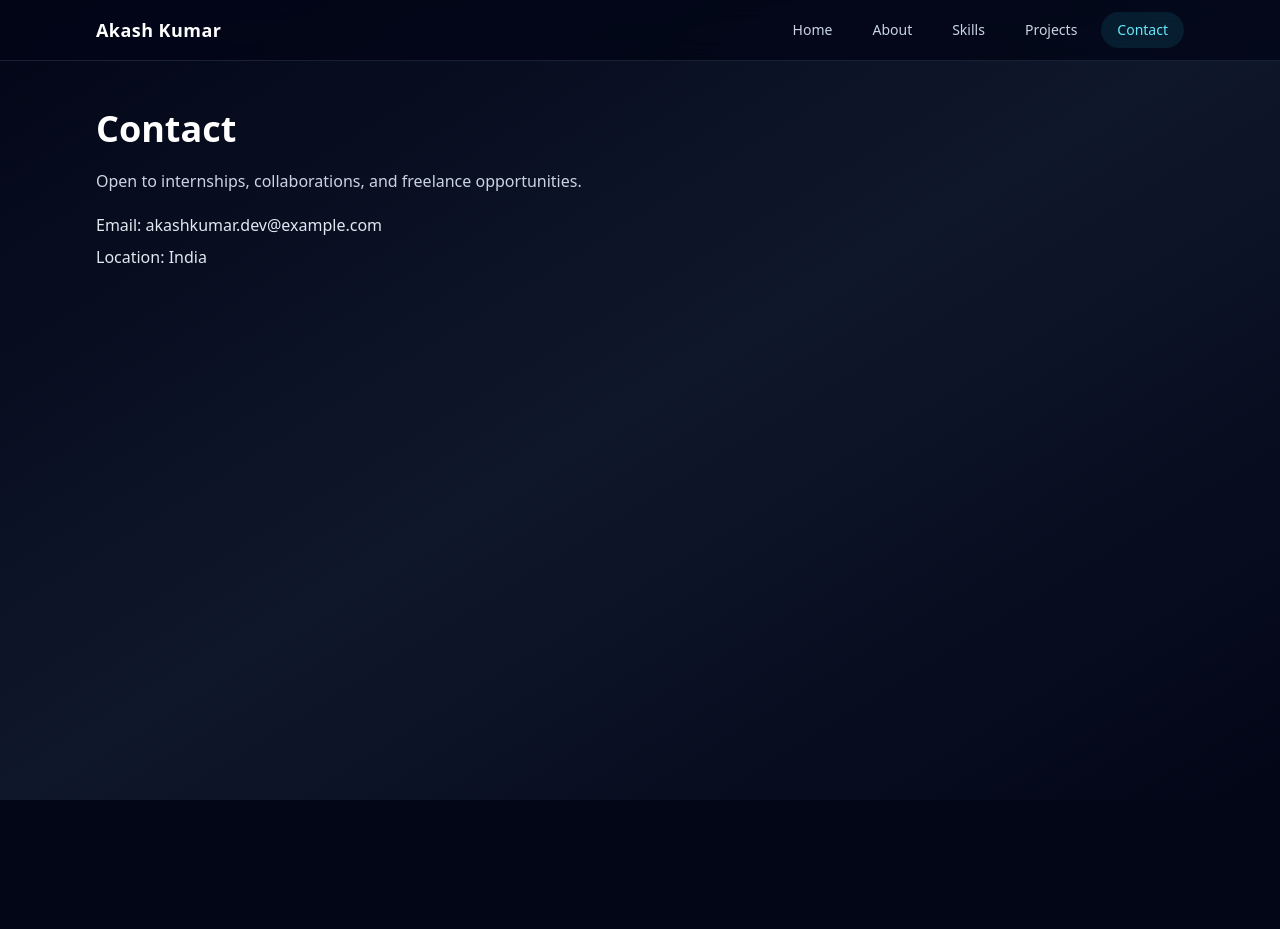
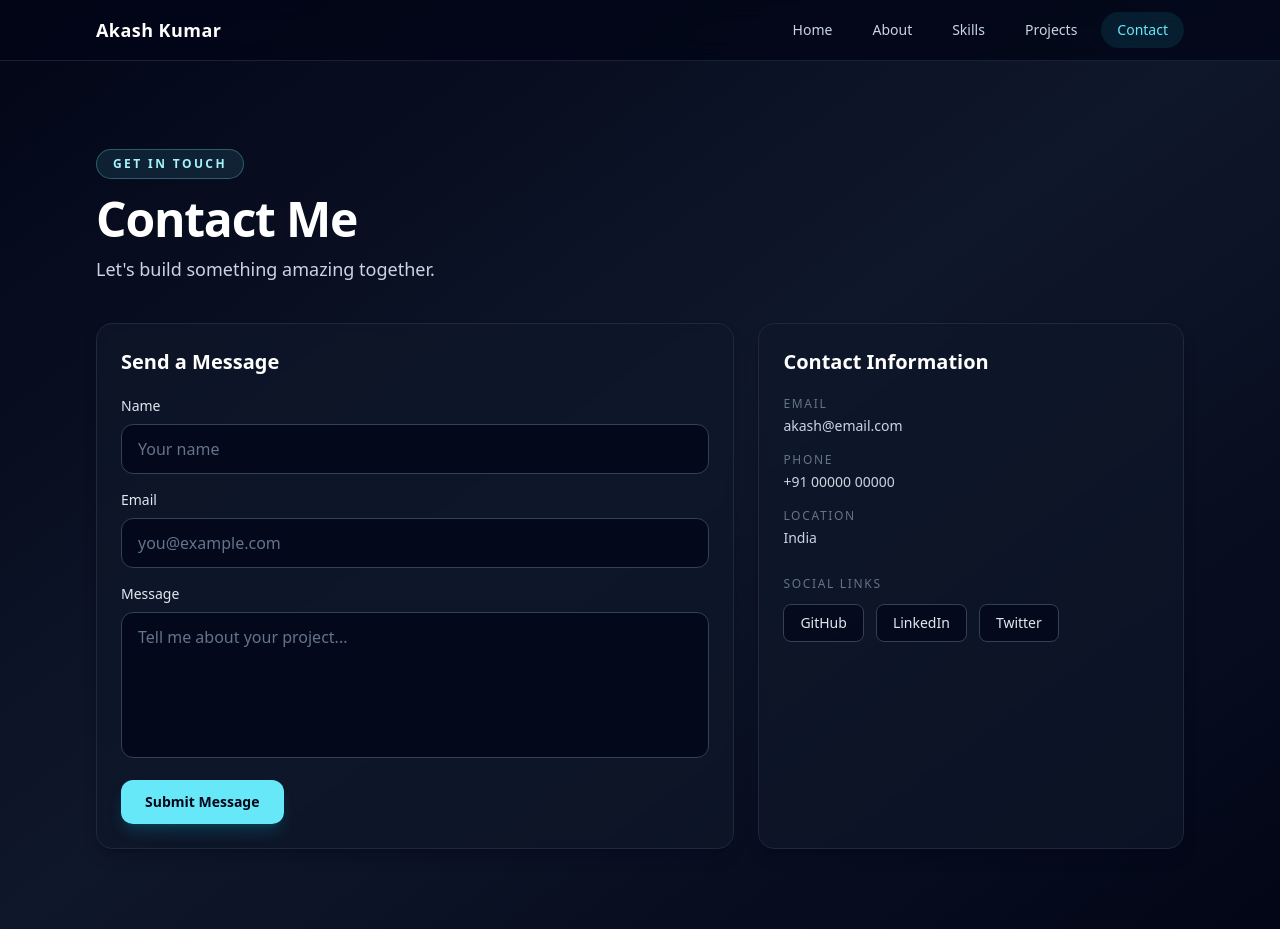
Before and after one commit to akahkumardev01-sketch/Akash-portfolio, a React (Vite) app: page /contact in a window 1280 px wide. Before the commit the page ends 800 px from the top, so only its background shows below. Built offline with nearby package versions, Linux system fonts and the light colour scheme.

Commit message:
feat: implement contact form with validation and submission handling

```diff
--- a/src/pages/Contact.jsx
+++ b/src/pages/Contact.jsx
@@ -1,14 +1,219 @@
+import { useState } from "react";
+
+const initialFormState = {
+  name: "",
+  email: "",
+  message: "",
+};
+
 function Contact() {
+  const [formData, setFormData] = useState(initialFormState);
+  const [errors, setErrors] = useState({});
+  const [isSubmitted, setIsSubmitted] = useState(false);
+
+  const handleChange = (event) => {
+    const { name, value } = event.target;
+
+    setFormData((prev) => ({
+      ...prev,
+      [name]: value,
+    }));
+
+    setErrors((prev) => ({
+      ...prev,
+      [name]: "",
+    }));
+
+    if (isSubmitted) {
+      setIsSubmitted(false);
+    }
+  };
+
+  const validate = () => {
+    const nextErrors = {};
+
+    if (!formData.name.trim()) {
+      nextErrors.name = "Name is required.";
+    }
+
+    if (!formData.email.trim()) {
+      nextErrors.email = "Email is required.";
+    } else if (!/^\S+@\S+\.\S+$/.test(formData.email)) {
+      nextErrors.email = "Please enter a valid email address.";
+    }
+
+    if (!formData.message.trim()) {
+      nextErrors.message = "Message is required.";
+    }
+
+    return nextErrors;
+  };
+
+  const handleSubmit = (event) => {
+    event.preventDefault();
+
+    const nextErrors = validate();
+    if (Object.keys(nextErrors).length > 0) {
+      setErrors(nextErrors);
+      return;
+    }
+
+    console.log("Contact form submitted:", formData);
+    setIsSubmitted(true);
+    setErrors({});
+    setFormData(initialFormState);
+  };
+
   return (
-    <section className="space-y-5">
-      <h1 className="text-3xl font-bold text-white sm:text-4xl">Contact</h1>
-      <p className="max-w-xl text-slate-300">
-        Open to internships, collaborations, and freelance opportunities.
-      </p>
-      <div className="space-y-2 text-slate-200">
-        <p>Email: akashkumar.dev@example.com</p>
-        <p>Location: India</p>
+    <section className="relative space-y-8 pb-8 sm:space-y-10">
+      <div className="pointer-events-none absolute inset-x-0 top-0 -z-10 h-56 bg-[radial-gradient(circle_at_top,rgba(56,189,248,0.15),transparent_65%)]" />
+
+      <header className="opacity-0 motion-safe:animate-[fadeUp_0.7s_ease-out_forwards]">
+        <p className="inline-flex rounded-full border border-cyan-300/30 bg-cyan-300/10 px-4 py-1.5 text-xs font-semibold uppercase tracking-[0.2em] text-cyan-200">
+          Get In Touch
+        </p>
+        <h1 className="mt-4 text-4xl font-semibold tracking-tight text-white sm:text-5xl">
+          Contact Me
+        </h1>
+        <p className="mt-3 text-base text-slate-300 sm:text-lg">
+          Let&apos;s build something amazing together.
+        </p>
+      </header>
+
+      <div className="grid gap-6 lg:grid-cols-[1.2fr_0.8fr]">
+        <article className="rounded-2xl border border-slate-800 bg-slate-900/70 p-5 opacity-0 shadow-lg shadow-slate-950/30 backdrop-blur-sm sm:p-6 motion-safe:animate-[fadeUp_0.8s_ease-out_0.1s_forwards]">
+          <h2 className="text-xl font-semibold text-white">Send a Message</h2>
+
+          {isSubmitted && (
+            <p className="mt-4 rounded-lg border border-emerald-400/30 bg-emerald-400/10 px-4 py-3 text-sm text-emerald-200">
+              Message Sent. Thank you for reaching out.
+            </p>
+          )}
+
+          <form onSubmit={handleSubmit} className="mt-5 space-y-4" noValidate>
+            <div>
+              <label htmlFor="name" className="mb-2 block text-sm font-medium text-slate-200">
+                Name
+              </label>
+              <input
+                id="name"
+                name="name"
+                type="text"
+                value={formData.name}
+                onChange={handleChange}
+                className="w-full rounded-xl border border-slate-700 bg-slate-950/80 px-4 py-3 text-slate-100 outline-none transition duration-300 placeholder:text-slate-500 focus:border-cyan-300/70 focus:ring-2 focus:ring-cyan-300/25"
+                placeholder="Your name"
+                aria-invalid={Boolean(errors.name)}
+              />
+              {errors.name && <p className="mt-2 text-xs text-rose-300">{errors.name}</p>}
+            </div>
+
+            <div>
+              <label htmlFor="email" className="mb-2 block text-sm font-medium text-slate-200">
+                Email
+              </label>
+              <input
+                id="email"
+                name="email"
+                type="email"
+                value={formData.email}
+                onChange={handleChange}
+                className="w-full rounded-xl border border-slate-700 bg-slate-950/80 px-4 py-3 text-slate-100 outline-none transition duration-300 placeholder:text-slate-500 focus:border-cyan-300/70 focus:ring-2 focus:ring-cyan-300/25"
+                placeholder="you@example.com"
+                aria-invalid={Boolean(errors.email)}
+              />
+              {errors.email && <p className="mt-2 text-xs text-rose-300">{errors.email}</p>}
+            </div>
+
+            <div>
+              <label htmlFor="message" className="mb-2 block text-sm font-medium text-slate-200">
+                Message
+              </label>
+              <textarea
+                id="message"
+                name="message"
+                rows="5"
+                value={formData.message}
+                onChange={handleChange}
+                className="w-full resize-none rounded-xl border border-slate-700 bg-slate-950/80 px-4 py-3 text-slate-100 outline-none transition duration-300 placeholder:text-slate-500 focus:border-cyan-300/70 focus:ring-2 focus:ring-cyan-300/25"
+                placeholder="Tell me about your project..."
+                aria-invalid={Boolean(errors.message)}
+              />
+              {errors.message && <p className="mt-2 text-xs text-rose-300">{errors.message}</p>}
+            </div>
+
+            <button
+              type="submit"
+              className="inline-flex items-center justify-center rounded-xl bg-cyan-300 px-6 py-3 text-sm font-semibold text-slate-950 shadow-lg shadow-cyan-500/20 transition duration-300 hover:-translate-y-0.5 hover:bg-cyan-200"
+            >
+              Submit Message
+            </button>
+          </form>
+        </article>
+
+        <aside className="rounded-2xl border border-slate-800 bg-slate-900/70 p-5 opacity-0 shadow-lg shadow-slate-950/30 backdrop-blur-sm sm:p-6 motion-safe:animate-[fadeUp_0.85s_ease-out_0.18s_forwards]">
+          <h2 className="text-xl font-semibold text-white">Contact Information</h2>
+
+          <div className="mt-5 space-y-4 text-sm text-slate-300">
+            <div>
+              <p className="text-xs uppercase tracking-[0.14em] text-slate-500">Email</p>
+              <p className="mt-1">akash@email.com</p>
+            </div>
+            <div>
+              <p className="text-xs uppercase tracking-[0.14em] text-slate-500">Phone</p>
+              <p className="mt-1">+91 00000 00000</p>
+            </div>
+            <div>
+              <p className="text-xs uppercase tracking-[0.14em] text-slate-500">Location</p>
+              <p className="mt-1">India</p>
+            </div>
+          </div>
+
+          <div className="mt-7">
+            <p className="text-xs uppercase tracking-[0.14em] text-slate-500">Social Links</p>
+            <div className="mt-3 flex flex-wrap gap-3">
+              <a
+                href="https://github.com"
+                target="_blank"
+                rel="noreferrer"
+                className="rounded-lg border border-slate-700 bg-slate-950/70 px-4 py-2 text-sm font-medium text-slate-200 transition duration-300 hover:border-cyan-300/70 hover:text-cyan-200"
+              >
+                GitHub
+              </a>
+              <a
+                href="https://linkedin.com"
+                target="_blank"
+                rel="noreferrer"
+                className="rounded-lg border border-slate-700 bg-slate-950/70 px-4 py-2 text-sm font-medium text-slate-200 transition duration-300 hover:border-cyan-300/70 hover:text-cyan-200"
+              >
+                LinkedIn
+              </a>
+              <a
+                href="https://twitter.com"
+                target="_blank"
+                rel="noreferrer"
+                className="rounded-lg border border-slate-700 bg-slate-950/70 px-4 py-2 text-sm font-medium text-slate-200 transition duration-300 hover:border-cyan-300/70 hover:text-cyan-200"
+              >
+                Twitter
+              </a>
+            </div>
+          </div>
+        </aside>
       </div>
+
+      {/* Local keyframes keep animation setup scoped to this file. */}
+      <style>{`
+        @keyframes fadeUp {
+          0% {
+            opacity: 0;
+            transform: translateY(14px);
+          }
+          100% {
+            opacity: 1;
+            transform: translateY(0);
+          }
+        }
+      `}</style>
     </section>
   );
 }
```
